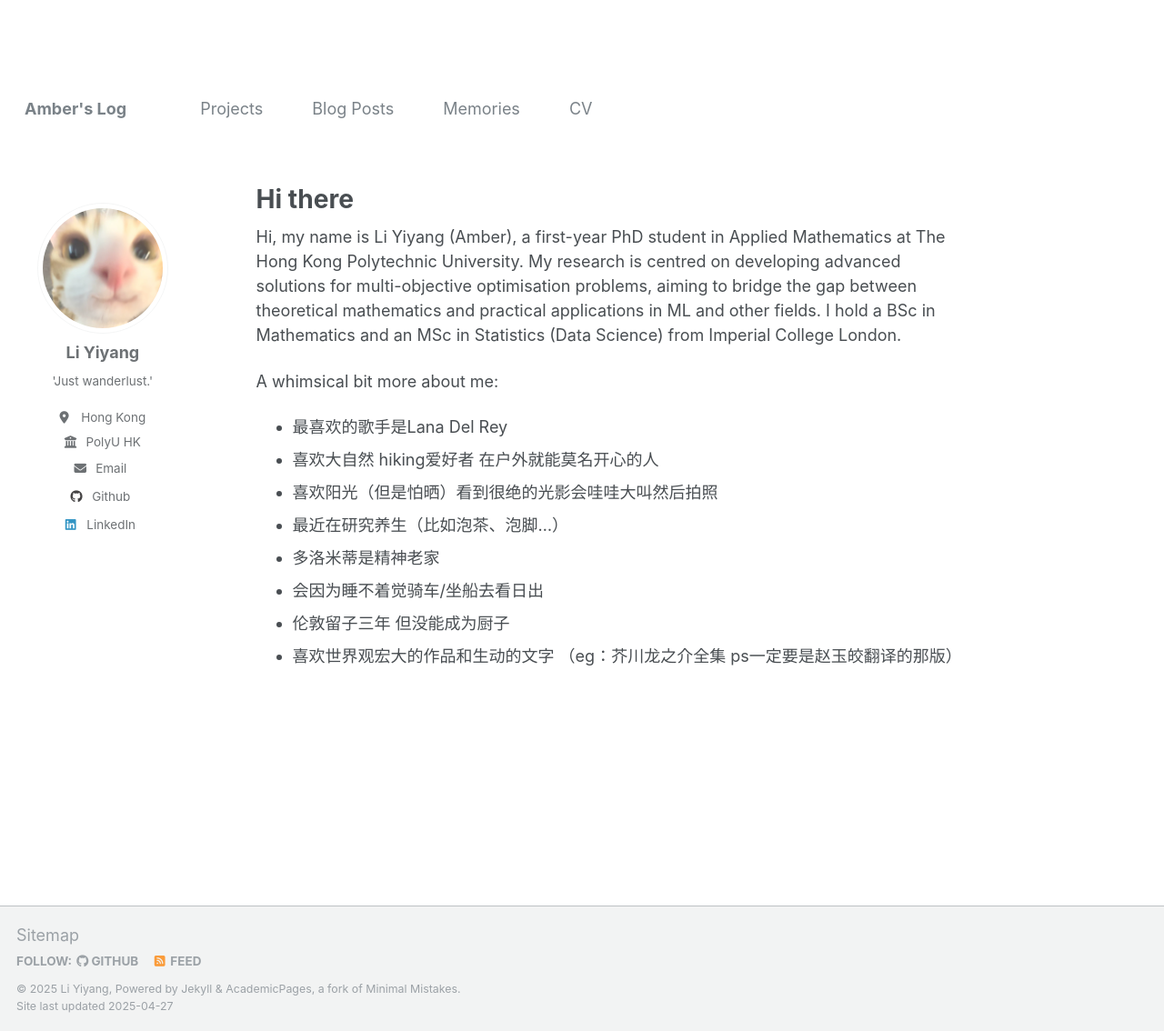
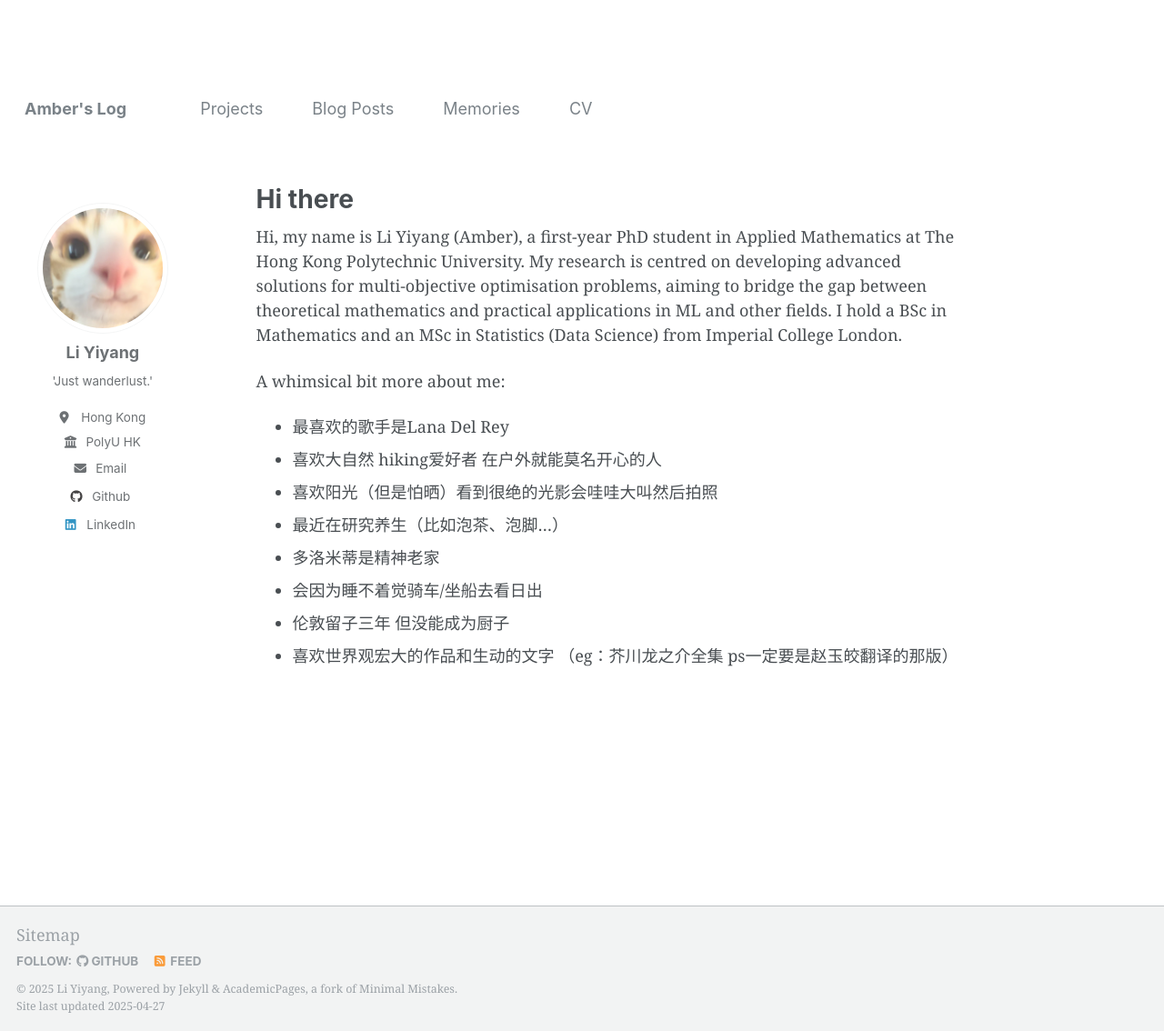
Before and after one commit to liyiyang-amber/liyiyang-amber.github.io, a Jekyll site: the page built from _pages/about.md, in a window 1280 px wide and 1134 px high. Shown: the whole window at 91% size. Built offline with Jekyll 4.4.1, drawn with Linux system fonts in a browser that asks for light colours.

Commit message:
🐶try to change font style

```diff
--- a/_sass/_variables.scss
+++ b/_sass/_variables.scss
@@ -28,7 +28,7 @@ $bodoni                     : "Bodoni MT", serif;
 $calisto                    : "Calisto MT", serif;
 $garamond                   : Garamond, serif;
 
-$global-font-family         : $sans-serif;
+$global-font-family         : $serif, $sans-serif;
 $header-font-family         : $sans-serif;
 $caption-font-family        : $serif;
 
```
